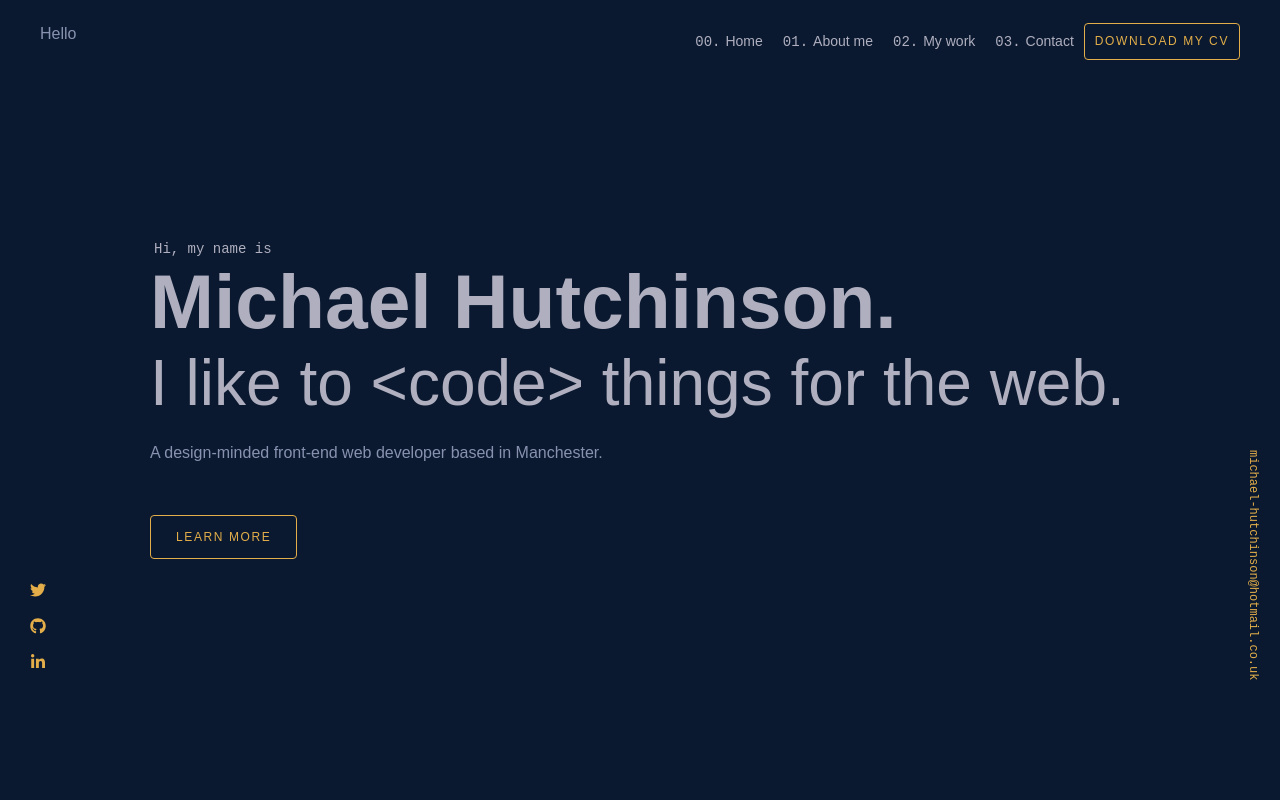
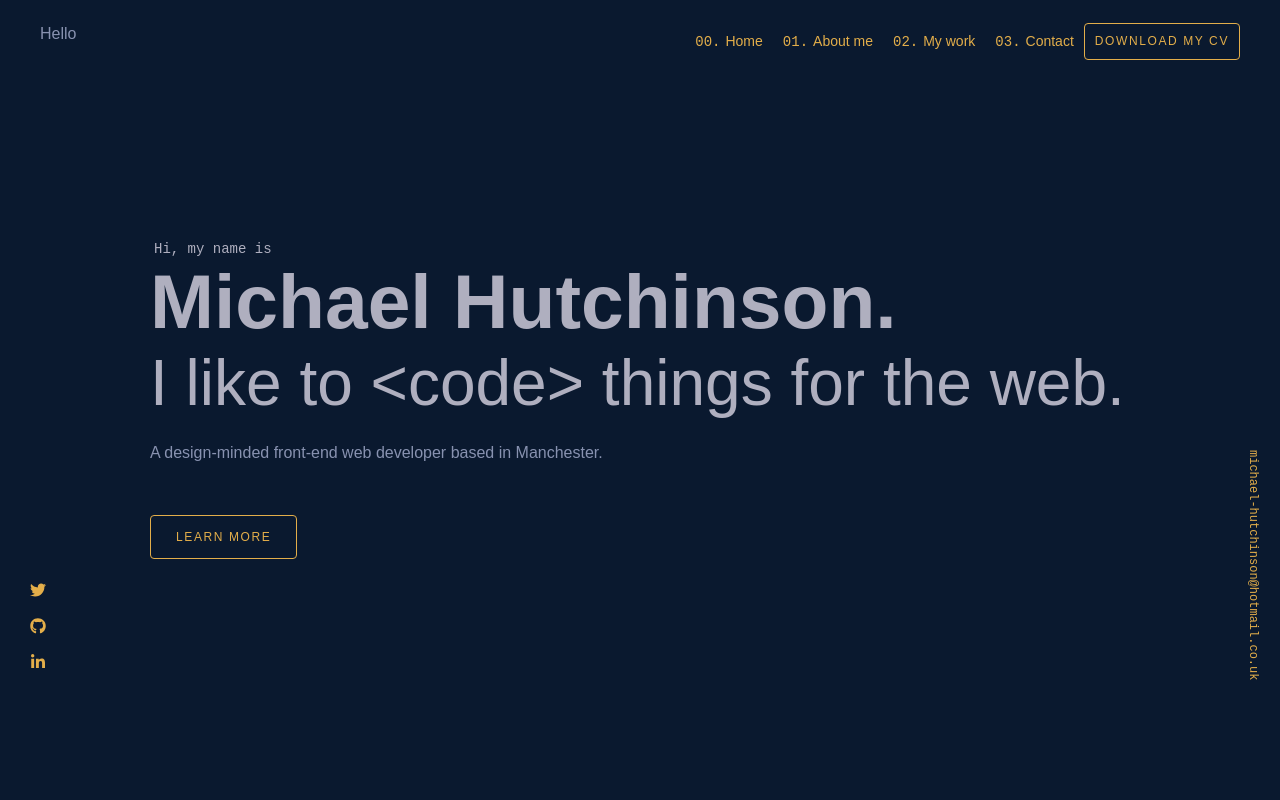
Before and after one commit to Michael-Hutchinson/portfolio-clone-ts, a React (Vite) app: page / in a window 1280 px wide. Shown: the top 800 px of the page. Built offline with nearby package versions, Linux system fonts and the light colour scheme.

Commit message:
fix: theme styling navbar

```diff
--- a/src/components/shared/Navbar/Navbar.styles.ts
+++ b/src/components/shared/Navbar/Navbar.styles.ts
@@ -65,16 +65,16 @@ export const Label = styled.label`
       @media (max-width: 48rem) {
         cursor: pointer;
         display: block;
-        color: var(--slate);
+        color: ${({ theme }) => theme.title};
       }
     }
   }
 `;
 
 export const Links = styled.a`
-  color: var(--slate);
+  color: ${({ theme }) => theme.title};
   font-size: 0.875rem;
   &:hover {
-    color: var(--slate);
+    color: ${({ theme }) => theme.title};
   }
 `;
```
